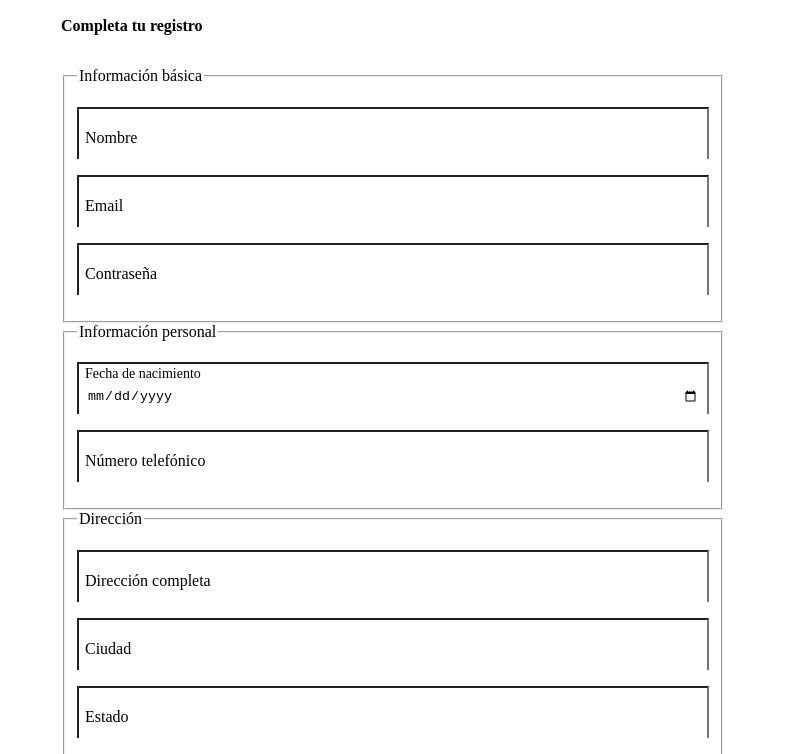
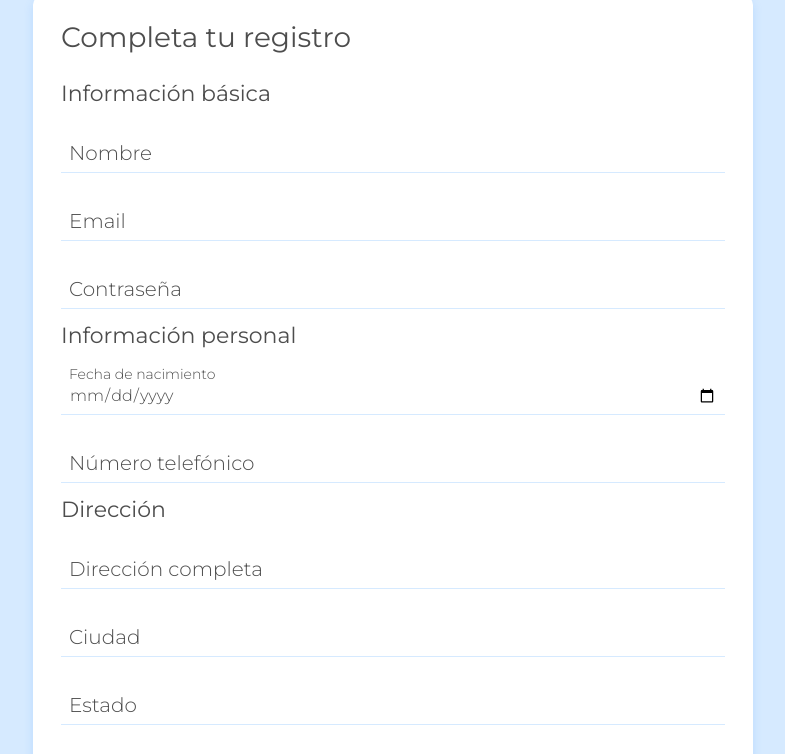
Before and after one commit to manuharari/html-validaciones, a plain HTML site: page registro.html in a window 1280 px wide. Shown: the part 228-982 px from the top of the page, without its empty margins (247-1032 px from the left). Drawn offline with Linux system fonts and the light colour scheme.

Commit message:
Reparando CSS

```diff
--- a/assets/css/base/base.css
+++ b/assets/css/base/base.css
@@ -1,5 +1,5 @@
-@import url(reset.css);
-@import url(variables.css);
+@import url(_reset.css);
+@import url(_variables.css);
 
 body {
   background-color: var(--secondary-color);
```
